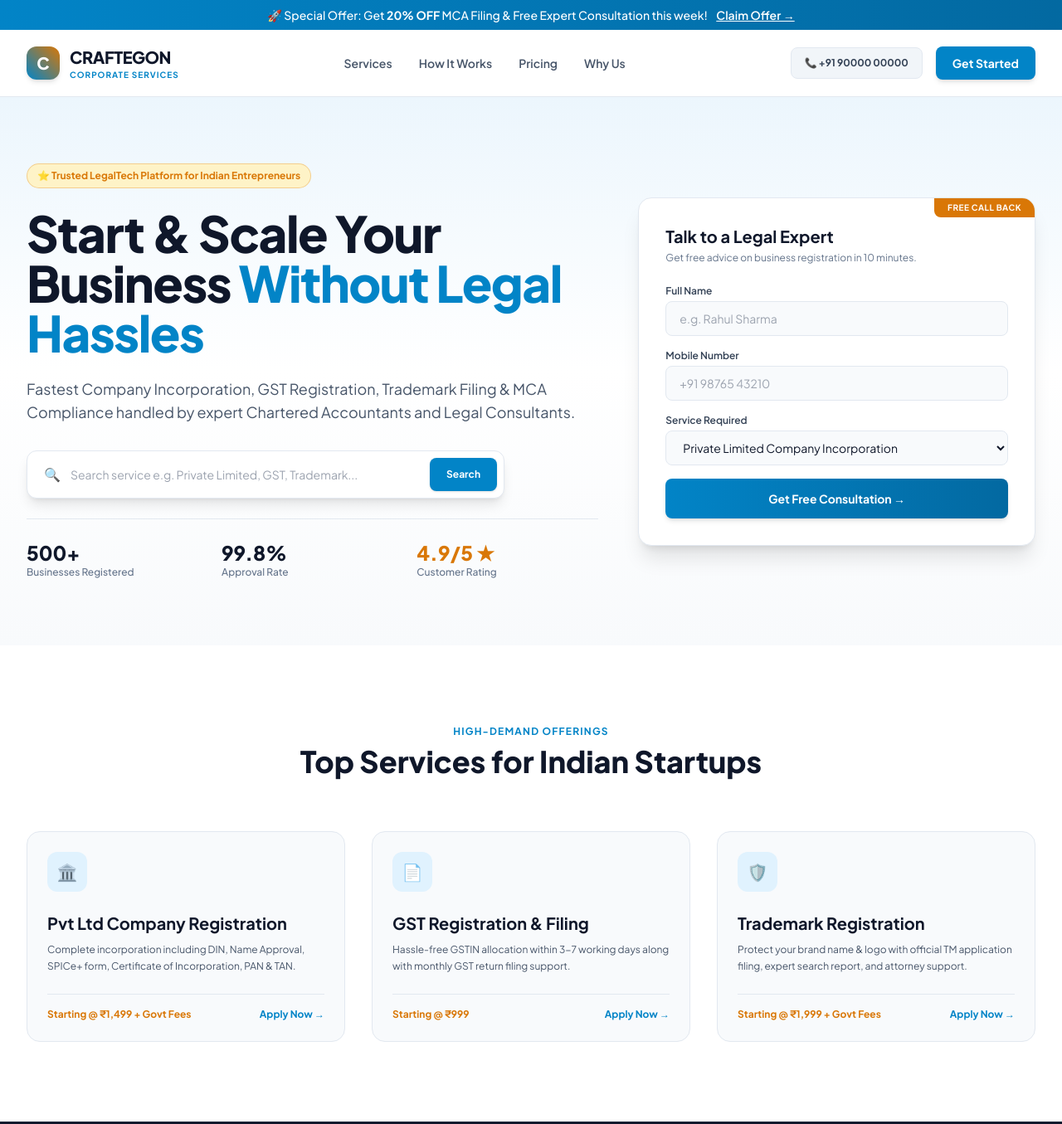
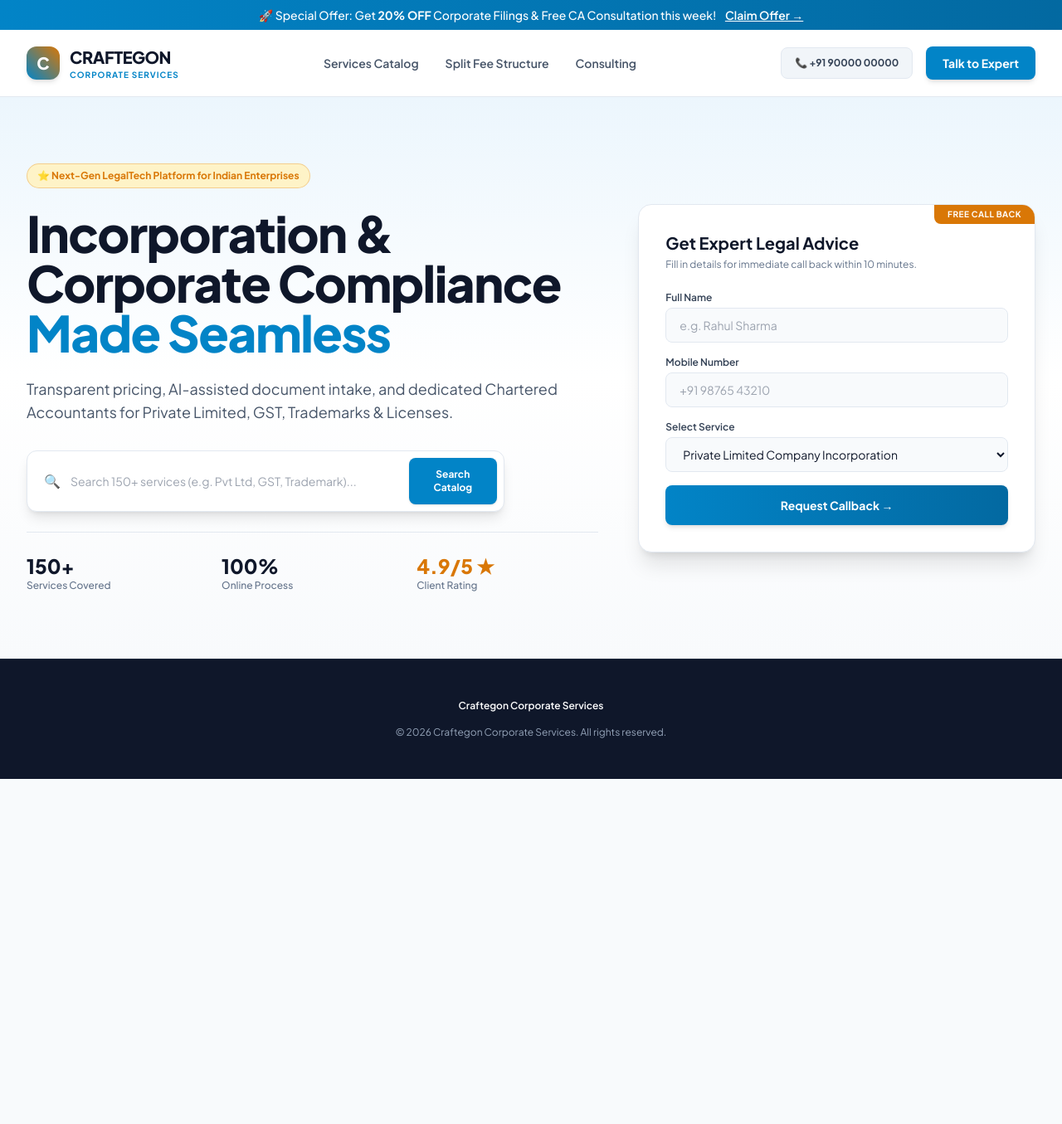
Before and after one commit to shibilipoompatta/Craftegon-Corporate-Services, a plain HTML site: page index.html in a window 1280 px wide. Shown: the top 1355 px of the page at 83% size. After the commit the page ends 939 px from the top, so only its background shows below. Drawn offline with nearby package versions, Linux system fonts and the light colour scheme.

Commit message:
refactor: fully redrafted high-converting homepage with category search and split pricing

```diff
--- a/index.html
+++ b/index.html
@@ -3,16 +3,14 @@
 <head>
     <meta charset="UTF-8">
     <meta name="viewport" content="width=device-width, initial-scale=1.0">
-    <title>Craftegon Corporate Services - Legal & Business Compliance</title>
+    <title>Craftegon Corporate Services - LegalTech Platform</title>
     <script src="https://cdn.tailwindcss.com"></script>
     <link href="https://fonts.googleapis.com/css2?family=Plus+Jakarta+Sans:wght@300;400;500;600;700;800&display=swap" rel="stylesheet">
     <script>
         tailwind.config = {
             theme: {
                 extend: {
-                    fontFamily: {
-                        sans: ['Plus Jakarta Sans', 'sans-serif'],
-                    },
+                    fontFamily: { sans: ['Plus Jakarta Sans', 'sans-serif'] },
                     colors: {
                         brand: {
                             white: '#FFFFFF',
@@ -35,14 +33,13 @@
 
     <!-- Top Announcement Bar -->
     <div class="bg-gradient-to-r from-brand-sky to-brand-skyHover text-white text-xs md:text-sm py-2 px-4 text-center font-medium shadow-sm">
-        <span>🚀 Special Offer: Get <strong>20% OFF</strong> MCA Filing & Free Expert Consultation this week!</span>
+        <span>🚀 Special Offer: Get <strong>20% OFF</strong> Corporate Filings & Free CA Consultation this week!</span>
         <a href="#contact" class="underline ml-2 hover:text-brand-goldLight font-semibold">Claim Offer &rarr;</a>
     </div>
 
     <!-- Header Navigation -->
     <header class="sticky top-0 z-50 bg-white/95 backdrop-blur-md border-b border-slate-200">
         <div class="max-w-7xl mx-auto px-4 sm:px-6 lg:px-8 h-20 flex items-center justify-between">
-            <!-- Logo -->
             <div class="flex items-center gap-3">
                 <div class="w-10 h-10 bg-gradient-to-tr from-brand-sky to-brand-gold rounded-xl flex items-center justify-center text-white font-extrabold text-xl shadow-md">
                     C
@@ -53,83 +50,78 @@
                 </div>
             </div>
 
-            <!-- Desktop Nav -->
             <nav class="hidden md:flex items-center space-x-8 text-sm font-semibold text-slate-600">
-                <a href="#services" class="hover:text-brand-sky transition">Services</a>
-                <a href="#process" class="hover:text-brand-sky transition">How It Works</a>
-                <a href="#pricing" class="hover:text-brand-sky transition">Pricing</a>
-                <a href="#about" class="hover:text-brand-sky transition">Why Us</a>
+                <a href="#services" class="hover:text-brand-sky transition">Services Catalog</a>
+                <a href="#pricing" class="hover:text-brand-sky transition">Split Fee Structure</a>
+                <a href="#contact" class="hover:text-brand-sky transition">Consulting</a>
             </nav>
 
-            <!-- CTA Buttons -->
             <div class="flex items-center gap-4">
                 <a href="tel:+919000000000" class="hidden sm:flex items-center gap-2 text-xs font-bold text-slate-700 bg-brand-slate px-4 py-2.5 rounded-lg border border-slate-200 hover:bg-slate-200 transition">
                     📞 +91 90000 00000
                 </a>
                 <a href="#contact" class="bg-brand-sky hover:bg-brand-skyHover text-white font-bold text-xs md:text-sm px-5 py-2.5 rounded-lg shadow-md hover:shadow-lg transition">
-                    Get Started
+                    Talk to Expert
                 </a>
             </div>
         </div>
     </header>
 
-    <!-- Hero Section with Search & Instant Lead Capture -->
+    <!-- Hero Section -->
     <section class="relative bg-gradient-to-b from-brand-skyLight/50 via-white to-slate-50 py-12 md:py-20">
         <div class="max-w-7xl mx-auto px-4 sm:px-6 lg:px-8 grid md:grid-cols-12 gap-12 items-center">
 
-            <!-- Left Hero Content -->
             <div class="md:col-span-7 space-y-6 text-center md:text-left">
                 <div class="inline-flex items-center gap-2 px-3 py-1.5 rounded-full bg-brand-goldLight border border-brand-gold/30 text-brand-gold text-xs font-bold">
-                    ⭐ Trusted LegalTech Platform for Indian Entrepreneurs
+                    ⭐ Next-Gen LegalTech Platform for Indian Enterprises
                 </div>
 
                 <h1 class="text-3xl sm:text-4xl md:text-5xl lg:text-6xl font-extrabold text-brand-dark tracking-tight leading-tight">
-                    Start & Scale Your Business <span class="text-brand-sky">Without Legal Hassles</span>
+                    Incorporation & Corporate Compliance <span class="text-brand-sky">Made Seamless</span>
                 </h1>
 
                 <p class="text-slate-600 text-base md:text-lg max-w-2xl mx-auto md:mx-0">
-                    Fastest Company Incorporation, GST Registration, Trademark Filing & MCA Compliance handled by expert Chartered Accountants and Legal Consultants.
+                    Transparent pricing, AI-assisted document intake, and dedicated Chartered Accountants for Private Limited, GST, Trademarks & Licenses.
                 </p>
 
-                <!-- Search Bar (Reverse Engineered from IndiaFilings) -->
+                <!-- Search Bar -->
                 <div class="relative max-w-xl mx-auto md:mx-0 pt-2">
                     <div class="flex items-center bg-white rounded-xl shadow-lg border border-slate-200 p-2">
                         <span class="pl-3 text-slate-400">🔍</span>
-                        <input type="text" placeholder="Search service e.g. Private Limited, GST, Trademark..." class="w-full px-3 py-2 text-sm text-slate-800 focus:outline-none">
+                        <input type="text" placeholder="Search 150+ services (e.g. Pvt Ltd, GST, Trademark)..." class="w-full px-3 py-2 text-sm text-slate-800 focus:outline-none">
                         <button class="bg-brand-sky hover:bg-brand-skyHover text-white text-xs font-bold px-5 py-3 rounded-lg shadow transition">
-                            Search
+                            Search Catalog
                         </button>
                     </div>
                 </div>
 
-                <!-- Trust Metrics -->
                 <div class="pt-6 grid grid-cols-3 gap-4 border-t border-slate-200 text-center md:text-left">
                     <div>
-                        <div class="text-xl md:text-2xl font-black text-brand-dark">500+</div>
-                        <div class="text-xs text-slate-500 font-medium">Businesses Registered</div>
+                        <div class="text-xl md:text-2xl font-black text-brand-dark">150+</div>
+                        <div class="text-xs text-slate-500 font-medium">Services Covered</div>
                     </div>
                     <div>
-                        <div class="text-xl md:text-2xl font-black text-brand-dark">99.8%</div>
-                        <div class="text-xs text-slate-500 font-medium">Approval Rate</div>
+                        <div class="text-xl md:text-2xl font-black text-brand-dark">100%</div>
+                        <div class="text-xs text-slate-500 font-medium">Online Process</div>
                     </div>
                     <div>
                         <div class="text-xl md:text-2xl font-black text-brand-gold">4.9/5 ★</div>
-                        <div class="text-xs text-slate-500 font-medium">Customer Rating</div>
+                        <div class="text-xs text-slate-500 font-medium">Client Rating</div>
                     </div>
                 </div>
             </div>
 
-            <!-- Right Lead Capture Form -->
+            <!-- Lead Capture Form -->
             <div class="md:col-span-5" id="contact">
                 <div class="bg-white rounded-2xl p-6 md:p-8 shadow-xl border border-slate-200 relative overflow-hidden">
                     <div class="absolute top-0 right-0 bg-brand-gold text-white text-[10px] font-bold px-4 py-1 rounded-bl-lg uppercase tracking-wider">
                         Free Call Back
                     </div>
 
-                    <h3 class="text-xl font-bold text-brand-dark mb-1">Talk to a Legal Expert</h3>
-                    <p class="text-xs text-slate-500 mb-6">Get free advice on business registration in 10 minutes.</p>
+                    <h3 class="text-xl font-bold text-brand-dark mb-1">Get Expert Legal Advice</h3>
+                    <p class="text-xs text-slate-500 mb-6">Fill in details for immediate call back within 10 minutes.</p>
 
-                    <form class="space-y-4" onsubmit="event.preventDefault(); alert('Thank you! Our expert will call you shortly.');">
+                    <form class="space-y-4" onsubmit="event.preventDefault(); alert('Thank you! Our expert consultant will call you shortly.');">
                         <div>
                             <label class="block text-xs font-semibold text-slate-700 mb-1">Full Name</label>
                             <input type="text" required placeholder="e.g. Rahul Sharma" class="w-full px-4 py-2.5 text-sm rounded-lg bg-slate-50 border border-slate-200 focus:ring-2 focus:ring-brand-sky focus:bg-white focus:outline-none transition">
@@ -141,68 +133,23 @@
                         </div>
 
                         <div>
-                            <label class="block text-xs font-semibold text-slate-700 mb-1">Service Required</label>
+                            <label class="block text-xs font-semibold text-slate-700 mb-1">Select Service</label>
                             <select class="w-full px-4 py-2.5 text-sm rounded-lg bg-slate-50 border border-slate-200 focus:ring-2 focus:ring-brand-sky focus:bg-white focus:outline-none transition">
                                 <option>Private Limited Company Incorporation</option>
-                                <option>GST Registration & Filing</option>
-                                <option>Trademark Registration</option>
-                                <option>LLP Registration</option>
-                                <option>MSME / Udyam Registration</option>
+                                <option>GST Registration & Return Filing</option>
+                                <option>Trademark Registration & Search</option>
+                                <option>FSSAI Food License Application</option>
+                                <option>Annual MCA Compliance Package</option>
                             </select>
                         </div>
 
                         <button type="submit" class="w-full bg-gradient-to-r from-brand-sky to-brand-skyHover text-white font-bold text-sm py-3.5 rounded-lg shadow-md hover:shadow-lg transition">
-                            Get Free Consultation &rarr;
+                            Request Callback &rarr;
                         </button>
                     </form>
                 </div>
             </div>
 
-        </div>
-    </section>
-
-    <!-- Core High-Demand Services Section -->
-    <section id="services" class="py-16 md:py-24 bg-white">
-        <div class="max-w-7xl mx-auto px-4 sm:px-6 lg:px-8">
-            <div class="text-center max-w-3xl mx-auto mb-16">
-                <h2 class="text-xs font-bold text-brand-sky uppercase tracking-widest mb-2">High-Demand Offerings</h2>
-                <h3 class="text-2xl md:text-4xl font-extrabold text-brand-dark">Top Services for Indian Startups</h3>
-            </div>
-
-            <div class="grid md:grid-cols-3 gap-8">
-                <!-- Service Card 1 -->
-                <div class="bg-slate-50 rounded-2xl p-6 border border-slate-200 hover:shadow-lg hover:border-brand-sky/40 transition">
-                    <div class="w-12 h-12 bg-brand-skyLight text-brand-sky rounded-xl flex items-center justify-center font-bold text-xl mb-6">🏛️</div>
-                    <h4 class="text-xl font-bold text-brand-dark mb-2">Pvt Ltd Company Registration</h4>
-                    <p class="text-xs text-slate-600 mb-6 leading-relaxed">Complete incorporation including DIN, Name Approval, SPICe+ form, Certificate of Incorporation, PAN & TAN.</p>
-                    <div class="flex items-center justify-between border-t border-slate-200 pt-4">
-                        <span class="text-xs font-bold text-brand-gold">Starting @ ₹1,499 + Govt Fees</span>
-                        <a href="#contact" class="text-xs font-bold text-brand-sky hover:underline">Apply Now &rarr;</a>
-                    </div>
-                </div>
-
-                <!-- Service Card 2 -->
-                <div class="bg-slate-50 rounded-2xl p-6 border border-slate-200 hover:shadow-lg hover:border-brand-sky/40 transition">
-                    <div class="w-12 h-12 bg-brand-skyLight text-brand-sky rounded-xl flex items-center justify-center font-bold text-xl mb-6">📄</div>
-                    <h4 class="text-xl font-bold text-brand-dark mb-2">GST Registration & Filing</h4>
-                    <p class="text-xs text-slate-600 mb-6 leading-relaxed">Hassle-free GSTIN allocation within 3-7 working days along with monthly GST return filing support.</p>
-                    <div class="flex items-center justify-between border-t border-slate-200 pt-4">
-                        <span class="text-xs font-bold text-brand-gold">Starting @ ₹999</span>
-                        <a href="#contact" class="text-xs font-bold text-brand-sky hover:underline">Apply Now &rarr;</a>
-                    </div>
-                </div>
-
-                <!-- Service Card 3 -->
-                <div class="bg-slate-50 rounded-2xl p-6 border border-slate-200 hover:shadow-lg hover:border-brand-sky/40 transition">
-                    <div class="w-12 h-12 bg-brand-skyLight text-brand-sky rounded-xl flex items-center justify-center font-bold text-xl mb-6">🛡️</div>
-                    <h4 class="text-xl font-bold text-brand-dark mb-2">Trademark Registration</h4>
-                    <p class="text-xs text-slate-600 mb-6 leading-relaxed">Protect your brand name & logo with official TM application filing, expert search report, and attorney support.</p>
-                    <div class="flex items-center justify-between border-t border-slate-200 pt-4">
-                        <span class="text-xs font-bold text-brand-gold">Starting @ ₹1,999 + Govt Fees</span>
-                        <a href="#contact" class="text-xs font-bold text-brand-sky hover:underline">Apply Now &rarr;</a>
-                    </div>
-                </div>
-            </div>
         </div>
     </section>
 
```
